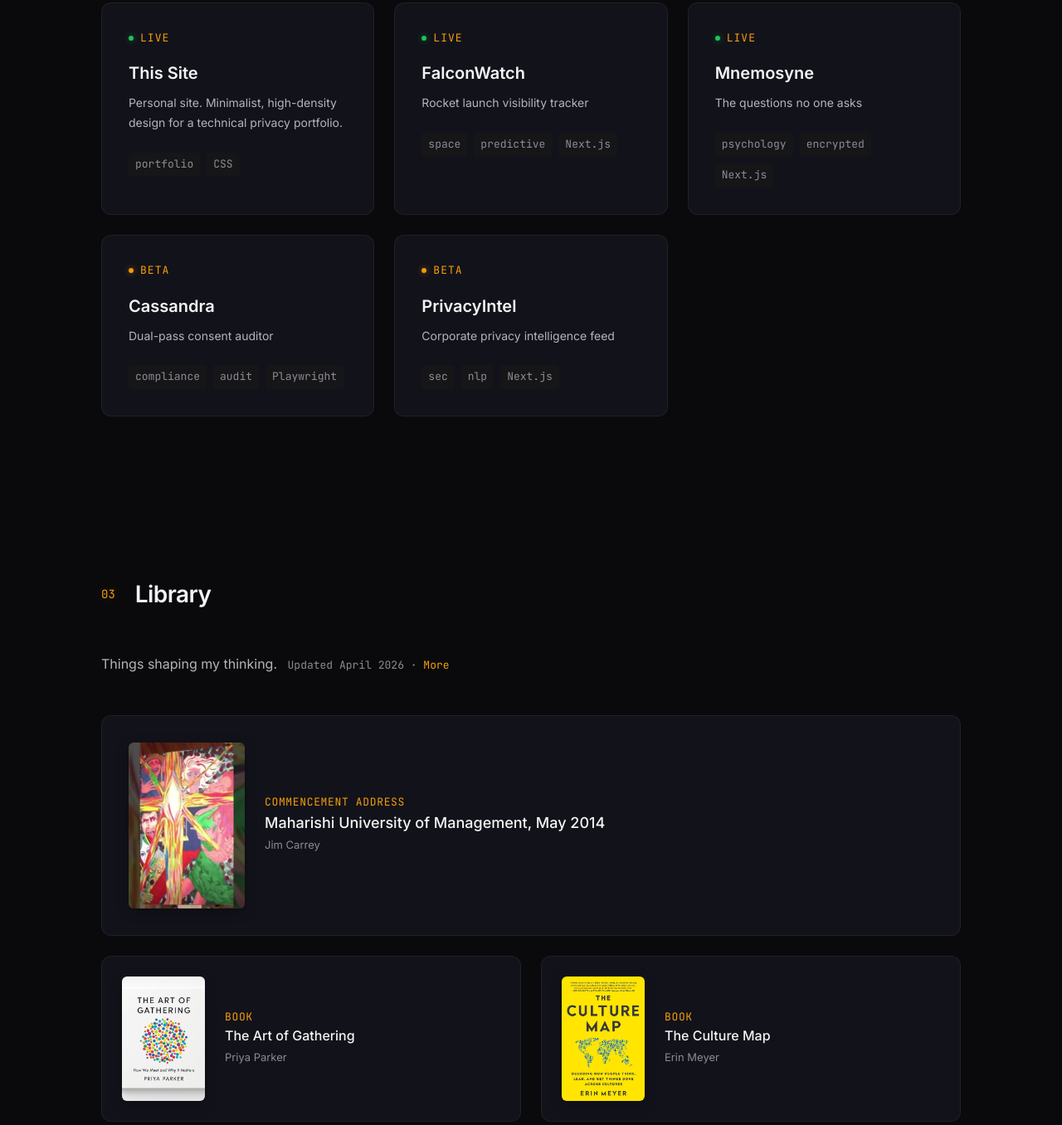
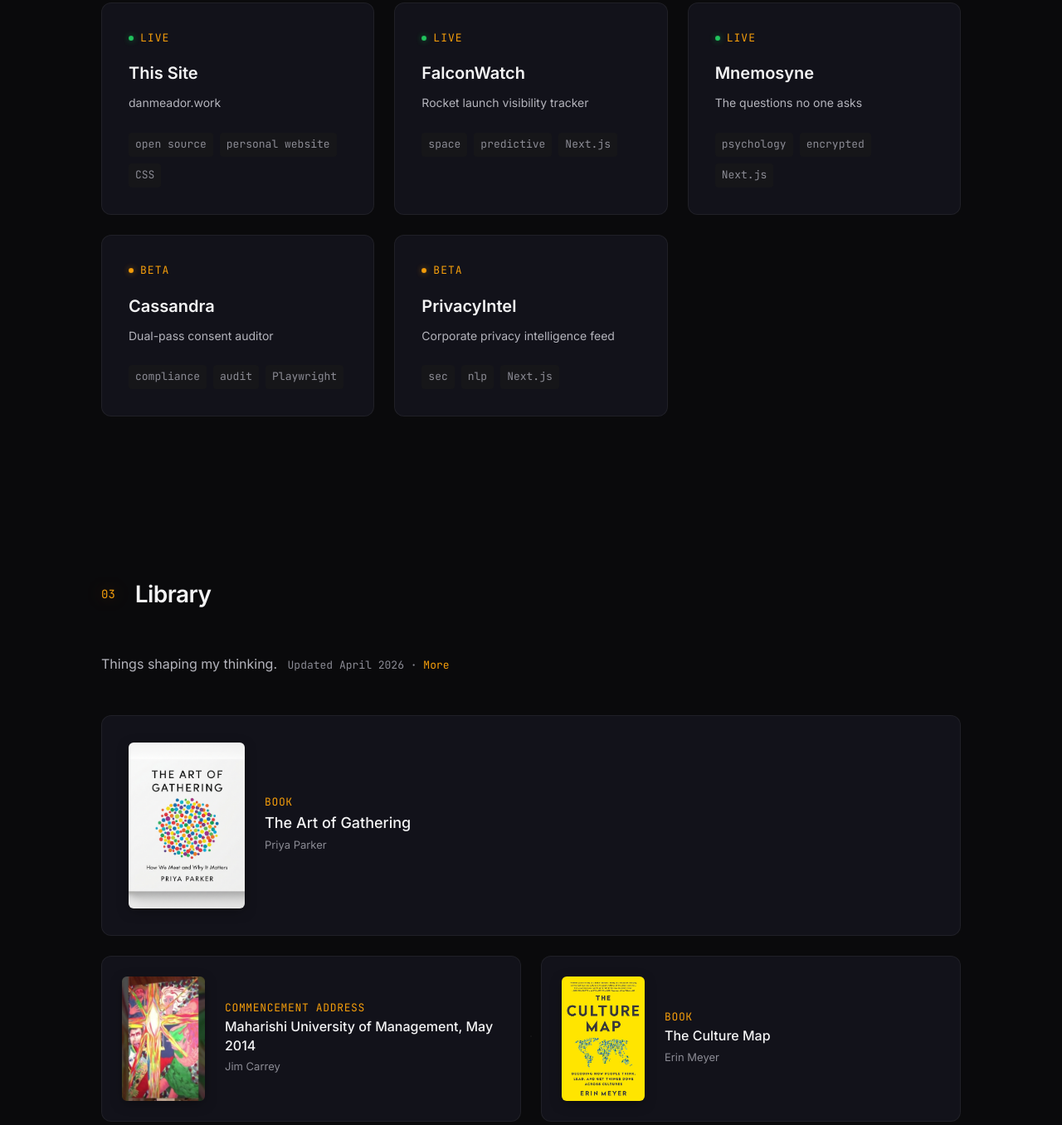
Before and after one commit to an6romeda/danmeadorwebsite, an Eleventy site: page index.html in a window 1280 px wide. Shown: the part 1551-2907 px from the top of the page at 83% size. Built offline with nearby package versions, Linux system fonts and the light colour scheme; Eleventy itself is replaced by a stand-in of ours; files that its build step writes are made by us from their sources.

Commit message:
Swap library items, revert this site copy, and remove Cassandra github link

```diff
--- a/index.html
+++ b/index.html
@@ -84,9 +84,10 @@
                     data-preview="images/danmeador-preview.png">
                     <div class="project-label project-label--live">Live</div>
                     <h3 class="project-title">This Site</h3>
-                    <p class="project-description">Personal site. Minimalist, high-density design for a technical privacy portfolio.</p>
+                    <p class="project-description">danmeador.work</p>
                     <div class="project-tags">
-                        <span>portfolio</span>
+                        <span>open source</span>
+                        <span>personal website</span>
                         <span>CSS</span>
                     </div>
                 </article>
@@ -128,7 +129,7 @@
                     data-project="cassandra"
                     data-long-desc="Dual-pass consent auditor. Scans a URL before and after triggering consent mechanisms. Detects search query leakage to third parties."
                     data-site-url="https://cassandra.meadorlabs.com/"
-                    data-github-url="https://github.com/an6romeda/cassandra"
+                    data-github-url=""
                     data-preview="images/cassandra-preview.png">
                     <div class="project-label project-label--beta">Beta</div>
                     <h3 class="project-title">Cassandra</h3>
@@ -165,7 +166,17 @@
             </div>
             <p class="section-intro">Things shaping my thinking. <span class="last-updated">Updated April 2026 · <button class="shelf-toggle" data-showing="current">More</button></span></p>
             <div class="shelf-grid" data-shelf="current">
-                <a href="https://www.youtube.com/watch?v=V80-gPkpH6M" target="_blank" rel="noopener" class="shelf-item featured">
+                <a href="https://www.penguinrandomhouse.com/books/319055/the-art-of-gathering-by-priya-parker/" target="_blank" rel="noopener" class="shelf-item featured">
+                    <div class="shelf-cover">
+                        <img src="images/the-art-of-gathering.png" alt="The Art of Gathering" loading="lazy">
+                    </div>
+                    <div class="shelf-info">
+                        <span class="shelf-type">Book</span>
+                        <h4>The Art of Gathering</h4>
+                        <p class="shelf-author">Priya Parker</p>
+                    </div>
+                </a>
+                <a href="https://www.youtube.com/watch?v=V80-gPkpH6M" target="_blank" rel="noopener" class="shelf-item">
                     <div class="shelf-cover">
                         <img src="images/jim-carrey-painting.png" alt="Choice Between Love and Fear" loading="lazy">
                     </div>
@@ -173,16 +184,6 @@
                         <span class="shelf-type">Commencement Address</span>
                         <h4>Maharishi University of Management, May 2014</h4>
                         <p class="shelf-author">Jim Carrey</p>
-                    </div>
-                </a>
-                <a href="https://www.penguinrandomhouse.com/books/319055/the-art-of-gathering-by-priya-parker/" target="_blank" rel="noopener" class="shelf-item">
-                    <div class="shelf-cover">
-                        <img src="images/the-art-of-gathering.png" alt="The Art of Gathering" loading="lazy">
-                    </div>
-                    <div class="shelf-info">
-                        <span class="shelf-type">Book</span>
-                        <h4>The Art of Gathering</h4>
-                        <p class="shelf-author">Priya Parker</p>
                     </div>
                 </a>
                 <a href="https://erinmeyer.com/books/the-culture-map/" target="_blank" rel="noopener" class="shelf-item">
```
